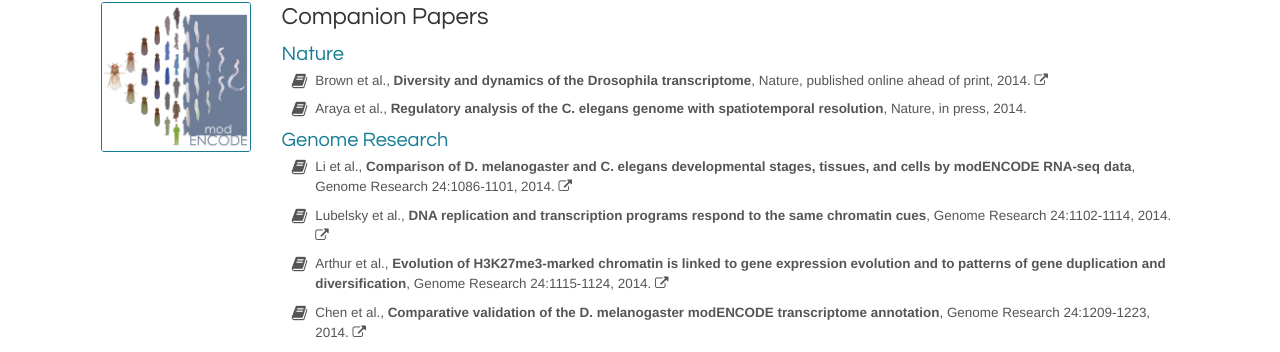
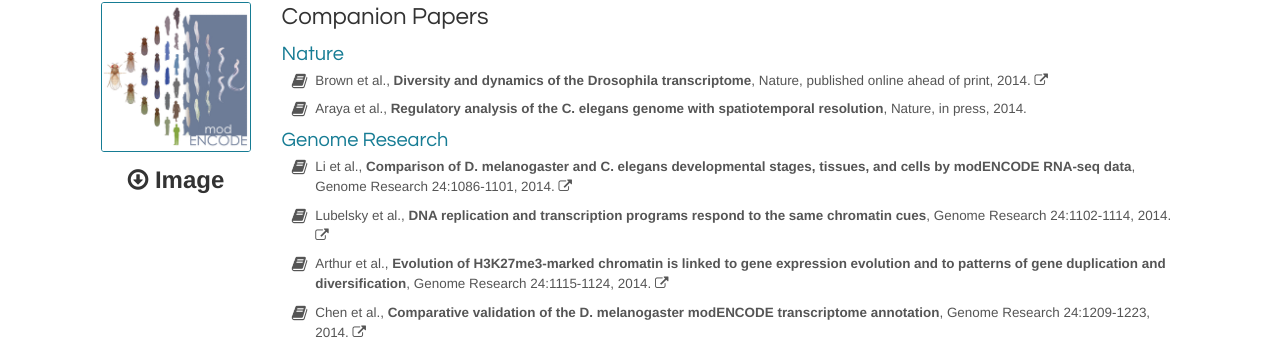
Before and after one commit to parklab/comparative-website, a Jekyll site: the page built from index.html, in a window 1280 px wide. Shown: the part 829-1181 px from the top of the page. Built offline with Jekyll 4.4.1, drawn with Linux system fonts in a browser that asks for light colours; nearby versions of some CDN libraries.

Commit message:
Added high-res version of Genome Research cover image.

```diff
--- a/index.html
+++ b/index.html
@@ -42,7 +42,11 @@
 
   <section>
     <aside>
-      <img class="teaser-image" src="{{ "/assets/images/genome_research.png" | prepend: site.baseurl }}"/>
+      <a href="{{ "/assets/images/genome_research_highres.jpg" | prepend: site.baseurl }}" title="High-resolution image"><img class="teaser-image" src="{{ "/assets/images/genome_research.png" | prepend: site.baseurl }}"/></a>
+
+      <div>
+       <i class="fa fa-arrow-circle-o-down"></i>&nbsp;Image
+      </div>
     </aside>
     <article>
       <header>
```
Also changed, not shown: assets/images/genome_research_highres.jpg (added).
